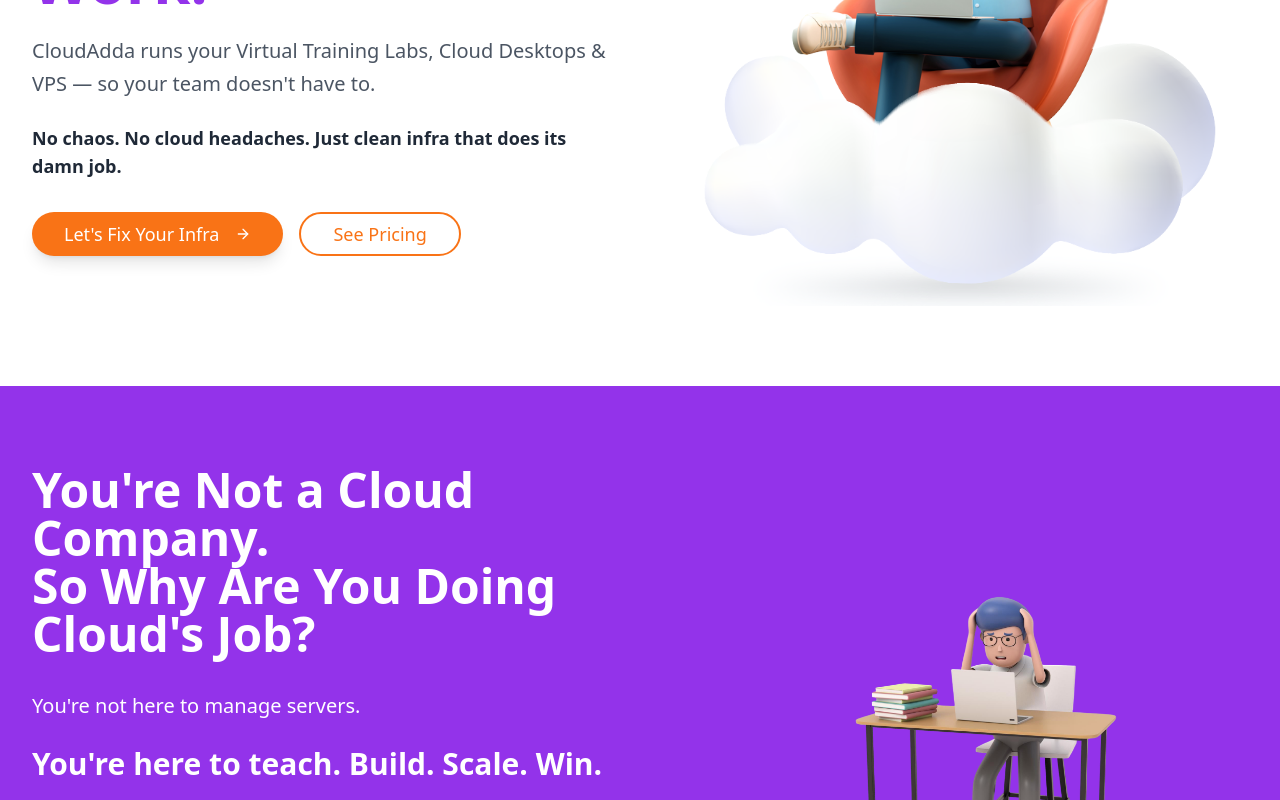
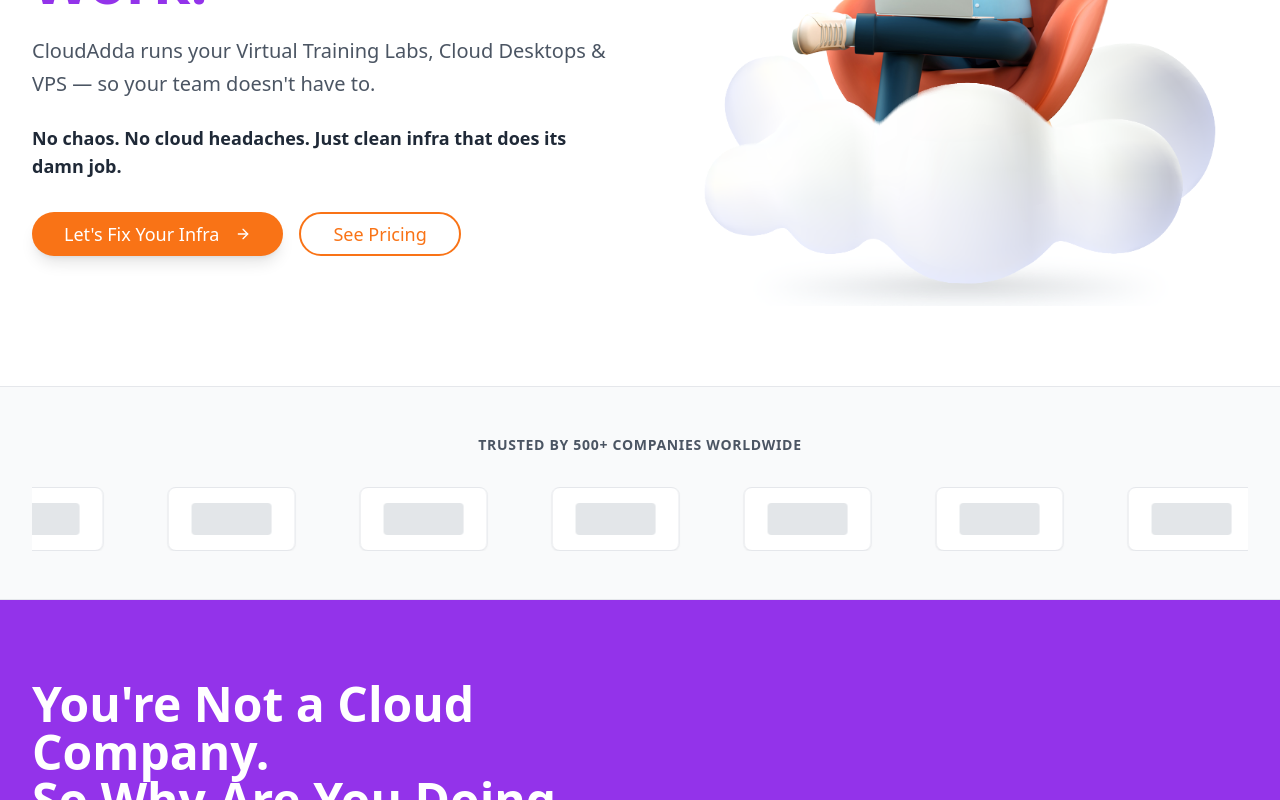
Before and after one commit to Arora-Deep/CloudAdda-Website-9th-july, a React (Vite) app: page / in a window 1280 px wide. Shown: the part 423-1223 px from the top of the page. Built offline with nearby package versions, Linux system fonts and the light colour scheme.

Commit message:
feat: Add company logo marquee to hero
Adds a company logo marquee to the homepage hero section, using dummy logos for demonstration.

```diff
--- a/src/pages/Index.tsx
+++ b/src/pages/Index.tsx
@@ -165,6 +165,37 @@ const Index = () => {
             </div>
             <div className="relative">
               <img src="/lovable-uploads/6df3b19a-2c57-45c8-89b1-a0f0e58db9ab.png" alt="3D illustration of a person with laptop and lightbulb idea" className="w-full max-w-lg mx-auto" />
+            </div>
+          </div>
+        </div>
+      </section>
+
+      {/* Company Logo Marquee */}
+      <section className="py-12 bg-gray-50 border-t border-b border-gray-200">
+        <div className="max-w-7xl mx-auto px-4 sm:px-6 lg:px-8">
+          <div className="text-center mb-8">
+            <p className="text-sm text-gray-600 font-semibold tracking-wider uppercase">
+              Trusted by 500+ Companies Worldwide
+            </p>
+          </div>
+
+          <div className="relative overflow-hidden">
+            <div className="flex animate-marquee">
+              {[1, 2, 3, 4, 5, 6, 7, 8, 9, 10, 11, 12].map((index) => (
+                <div key={index} className="flex-shrink-0 mx-8 w-32 h-16 flex items-center justify-center">
+                  <div className="bg-white rounded-lg p-4 shadow-sm border border-gray-200 w-full h-full flex items-center justify-center">
+                    <div className="w-20 h-8 bg-gray-300 rounded opacity-60"></div>
+                  </div>
+                </div>
+              ))}
+              {/* Duplicate for seamless loop */}
+              {[1, 2, 3, 4, 5, 6, 7, 8, 9, 10, 11, 12].map((index) => (
+                <div key={`duplicate-${index}`} className="flex-shrink-0 mx-8 w-32 h-16 flex items-center justify-center">
+                  <div className="bg-white rounded-lg p-4 shadow-sm border border-gray-200 w-full h-full flex items-center justify-center">
+                    <div className="w-20 h-8 bg-gray-300 rounded opacity-60"></div>
+                  </div>
+                </div>
+              ))}
             </div>
           </div>
         </div>
```
